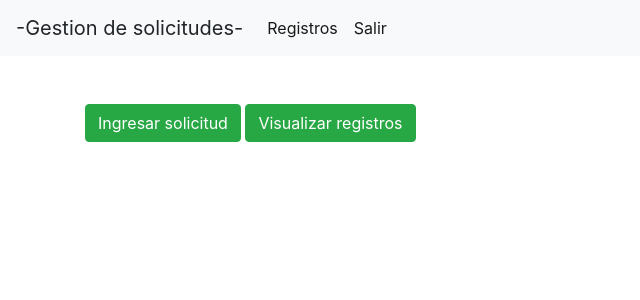
After one commit to evidenciasponao/Prototipo, a Flask app: page /home in a window 1280 px wide. The commit adds this page. Shown: the top 300 px of the page, without its empty margins (0-640 px from the left). Run offline with Flask 2, Linux system fonts and the light colour scheme; some libraries are stand-ins or nearby versions.

Commit message:
update my application about control user

```diff
--- a/app.py
+++ b/app.py
@@ -152,10 +152,6 @@ def storage():
 def loggin():
     return render_template('Inicio.html')
 
-@app.route('/dashboard')
-def dash():
-    return render_template('Dashboard.html')
-
 @app.route('/registro')
 def registro():
     return render_template('Registro.html')
@@ -163,6 +159,10 @@ def registro():
 @app.route("/error")
 def errorConexion():
     return render_template('ErrorConexion.html')
+
+@app.route("/home")
+def home():
+    return render_template('home.html')
 
 @app.route('/', methods=['POST'])
 def Autenticate():
@@ -175,7 +175,7 @@ def Autenticate():
     if data is None:
         return render_template('ErrorConexion.html')
     else:
-        return render_template('registros/index.html')
+        return render_template('registros/home.html')
 
 @app.route('/autentication', methods=['POST'])
 def autentication():
--- a/templates/ErrorConexion.html
+++ b/templates/ErrorConexion.html
@@ -13,7 +13,7 @@
         <h3 class="text-center">Usuario o contraseña incorrecta</h3>
         <p class="text-center">
 
-    <a href="{{url_for('loggin')}}" class="btn btn-primary" autofocus >Regresar</a>
+    <a href="{{url_for('loggin')}}" class="btn btn-primary">Regresar</a>
     <a href="{{url_for('registro')}}" class="btn btn-success">Registrar</a>
         </p>
 
--- a/templates/Inicio.html
+++ b/templates/Inicio.html
@@ -20,7 +20,6 @@
 		</div>
 		<p class="text-center">
             <input type="submit" class="btn btn-success" value="Ingresar">
-			<!-- <a href="{{url_for('index')}}" class="btn btn-success">Ingresar</a> arreglarlo-->
             <a href="{{url_for('registro')}}" class="btn btn-primary">Registrar</a>
 		</p>
 	</form>
--- a/templates/header.html
+++ b/templates/header.html
@@ -10,17 +10,17 @@
 <body>
 
     <nav class="navbar navbar-expand-lg navbar-light bg-light">
-        <a class="navbar-brand">Gestion de solicitudes</a>
+        <a class="navbar-brand">-Gestion de solicitudes-</a>
         <button class="navbar-toggler" data-target="#my-nav" data-toggle="collapse" aria-controls="my-nav" aria-expanded="false" aria-label="Toggle navigation">
             <span class="navbar-toggler-icon"></span>
         </button>
         <div id="my-nav" class="collapse navbar-collapse">
             <ul class="navbar-nav mr-auto">
                 <li class="nav-item active">
-                    <a class="nav-link" href="{{url_for('index')}}">Visualizar<span class="sr-only">(current)</span></a>
+                    <a class="nav-link" href="{{url_for('index')}}">  Registros<span class="sr-only">(current)</span></a>
                 </li>
                 <li class="nav-item active">
-                    <a class="nav-link" href="{{url_for('loggin')}}">Salir<span class="sr-only">(current)</span></a>
+                    <a class="nav-link" href="{{url_for('loggin')}}">  Salir<span class="sr-only">(current)</span></a>
                 </li>
             </ul>
         </div>
--- /dev/null
+++ b/templates/registros/home.html
@@ -0,0 +1,16 @@
+{% include 'header.html' %}
+<br>
+<br>
+<a href="{{url_for('create')}}" class="btn btn-success">
+
+    Ingresar solicitud
+
+</a>
+<a href="{{url_for('index')}}" class="btn btn-success">
+
+    Visualizar registros
+
+</a>
+
+
+{% include 'footer.html' %}
```
